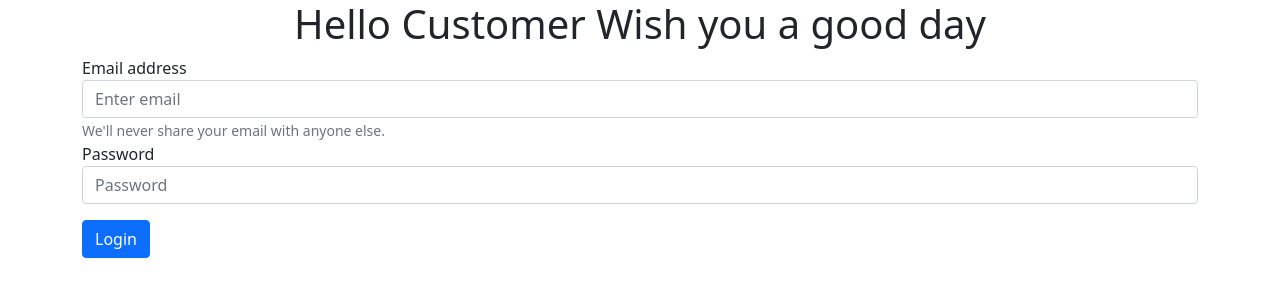
After one commit to deyaakash2000/book_store, a PHP site: page /user-login.php in a window 1280 px wide. The commit adds this page. Shown: the top 300 px of the page. Run offline with PHP 8.4, Linux system fonts and the light colour scheme.

Commit message:
some update

```diff
--- a/nav.php
+++ b/nav.php
@@ -28,7 +28,7 @@
       </li>
 
       <li class="nav-item">
-        <a class="nav-link" href="login.php">Sigh up</a>
+        <a class="nav-link" href="user-login.php">Sigh up</a>
       </li>
     </ul>
   </div>
--- /dev/null
+++ b/user-login.php
@@ -0,0 +1,92 @@
+<?php
+session_start();
+if (isset($_SESSION['id'])) {
+  header('location:user-login-profile.php');
+}
+?>
+
+
+<?php
+include_once"connection.php";
+?>
+
+<?php
+if ($_SERVER['REQUEST_METHOD']=='POST') {
+    if (isset($_REQUEST['login'])) {
+        $qry = mysqli_query($con,"SELECT `id` FROM `user` WHERE `email`='".$_REQUEST['email']."' AND `password`='".$_REQUEST['password']."'");
+        $num = mysqli_num_rows($qry);
+        if ($num === 1) {
+            session_start();
+            $row = mysqli_fetch_array($qry);
+            $_SESSION['id']=$row['id'];
+            header('location:user-login-profile.php');
+        }else{
+            echo"email password wrong";
+        }
+    }
+}
+?>
+
+<!doctype html>
+<html lang="en">
+
+<head>
+  <!-- Required meta tags -->
+  <meta charset="utf-8">
+  <meta name="viewport" content="width=device-width, initial-scale=1">
+
+  <!-- Bootstrap CSS -->
+  <link href="https://cdn.jsdelivr.net/npm/bootstrap@5.1.0/dist/css/bootstrap.min.css" rel="stylesheet"
+    integrity="sha384-KyZXEAg3QhqLMpG8r+8fhAXLRk2vvoC2f3B09zVXn8CA5QIVfZOJ3BCsw2P0p/We" crossorigin="anonymous">
+
+  <title>Hello, world!</title>
+</head>
+
+<body>
+  <div class="text-center">
+    <h1>Hello Customer Wish you a good day</h1>
+  </div>
+  <div class="container ">
+    <form action="<?php $_SERVER['REQUEST_URI'] ?>" method="post" onsubmit="return valid()">
+      <div class="form-group">
+        <label for="exampleInputEmail1">Email address</label>
+        <input type="email" class="form-control" id="email" name="email" aria-describedby="emailHelp"
+          placeholder="Enter email">
+        <small id="emailHelp" class="form-text text-muted">We'll never share your email with anyone else.</small>
+      </div>
+      <div class="form-group">
+        <label for="exampleInputPassword1">Password</label>
+        <input type="password" class="form-control" name="password" id="password" placeholder="Password">
+      </div>
+      <button type="submit" name="login" class="btn btn-primary my-3">Login</button>
+    </form>
+  </div>
+  <!-- Optional JavaScript; choose one of the two! -->
+
+  <!-- Option 1: Bootstrap Bundle with Popper -->
+  <script src="https://cdn.jsdelivr.net/npm/bootstrap@5.1.0/dist/js/bootstrap.bundle.min.js"
+    integrity="sha384-U1DAWAznBHeqEIlVSCgzq+c9gqGAJn5c/t99JyeKa9xxaYpSvHU5awsuZVVFIhvj"
+    crossorigin="anonymous"></script>
+
+  <!-- Option 2: Separate Popper and Bootstrap JS -->
+  <!--
+    <script src="https://cdn.jsdelivr.net/npm/@popperjs/core@2.9.3/dist/umd/popper.min.js" integrity="sha384-eMNCOe7tC1doHpGoWe/6oMVemdAVTMs2xqW4mwXrXsW0L84Iytr2wi5v2QjrP/xp" crossorigin="anonymous"></script>
+    <script src="https://cdn.jsdelivr.net/npm/bootstrap@5.1.0/dist/js/bootstrap.min.js" integrity="sha384-cn7l7gDp0eyniUwwAZgrzD06kc/tftFf19TOAs2zVinnD/C7E91j9yyk5//jjpt/" crossorigin="anonymous"></script>
+    -->
+</body>
+<script>
+  function valid(){
+    var email = document.getElementById('email').value
+    if (!email) {
+      alert("please enter the email")
+      return false
+    }
+    var password = document.getElementById('password').value
+    if (!password) {
+      alert("please enter the password")
+      return false
+    }
+  }
+</script>
+
+</html>
--- /dev/null
+++ b/user-logout.php
@@ -0,0 +1,5 @@
+<?php
+session_start();
+session_destroy();
+header('location:user-login.php');
+?>
```
Also changed, not shown: register-acc.php (+13 -13 lines), user-login-profile.php (added, +62 -0 lines).
